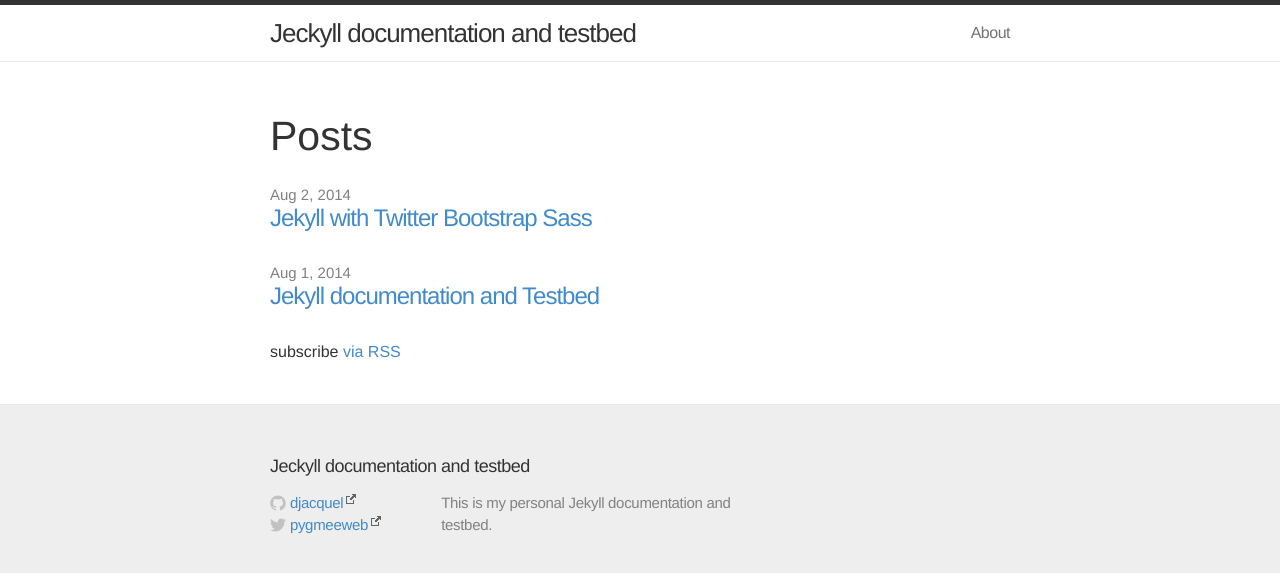
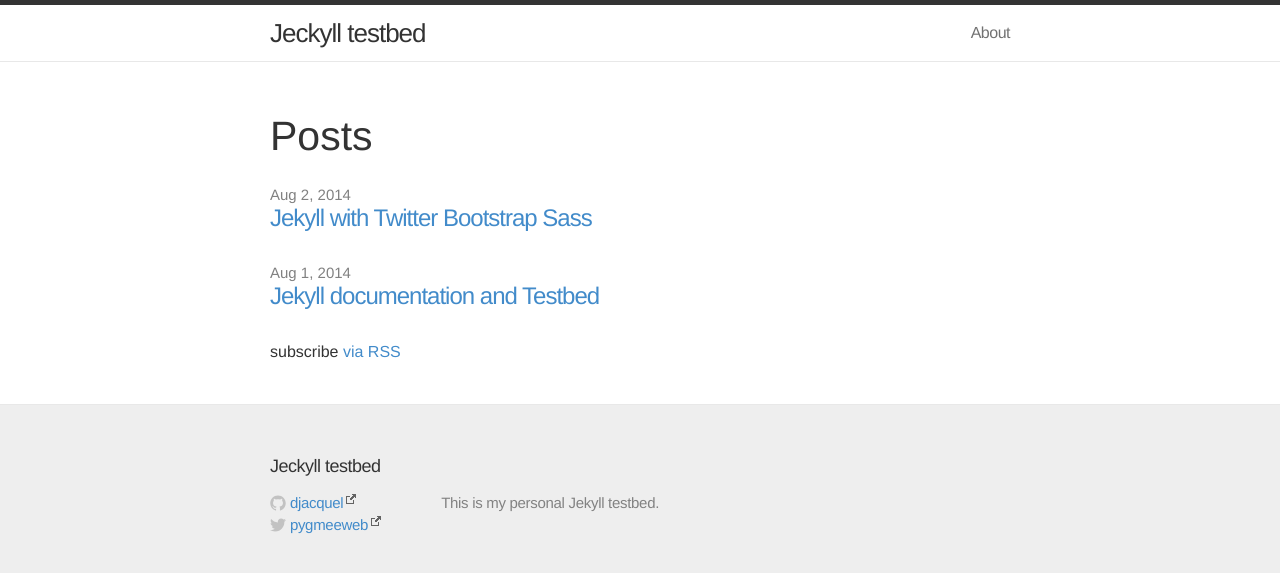
Before and after one commit to djacquel/JekyllDoc, a Jekyll site: the page built from index.html, in a window 1280 px wide. Shown: the top 573 px of the page. Built offline with Jekyll 4.4.1, drawn with Linux system fonts in a browser that asks for light colours; nearby versions of some CDN libraries.

Commit message:
change in site name ans description

```diff
--- a/_config.yml
+++ b/_config.yml
@@ -1,8 +1,8 @@
 # Site settings
-title: Jeckyll documentation and testbed
+title: Jeckyll testbed
 email: david.jacquel@gmail.com
 
-description: "This is my personal Jekyll documentation and testbed."
+description: "This is my personal Jekyll testbed."
 
 baseurl: "/JekyllDoc"
 url: "http://pygmeeweb.com"
```
